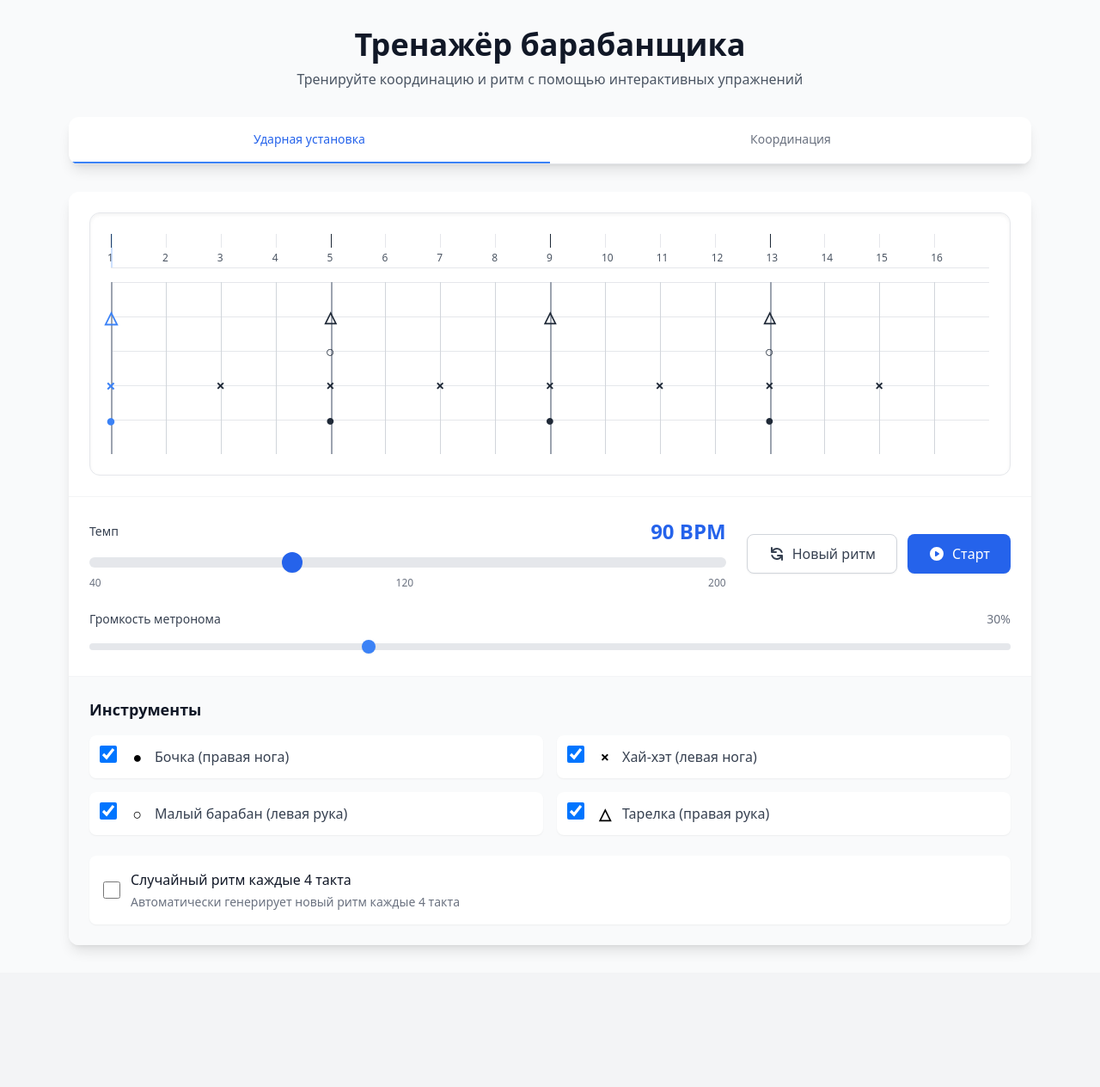
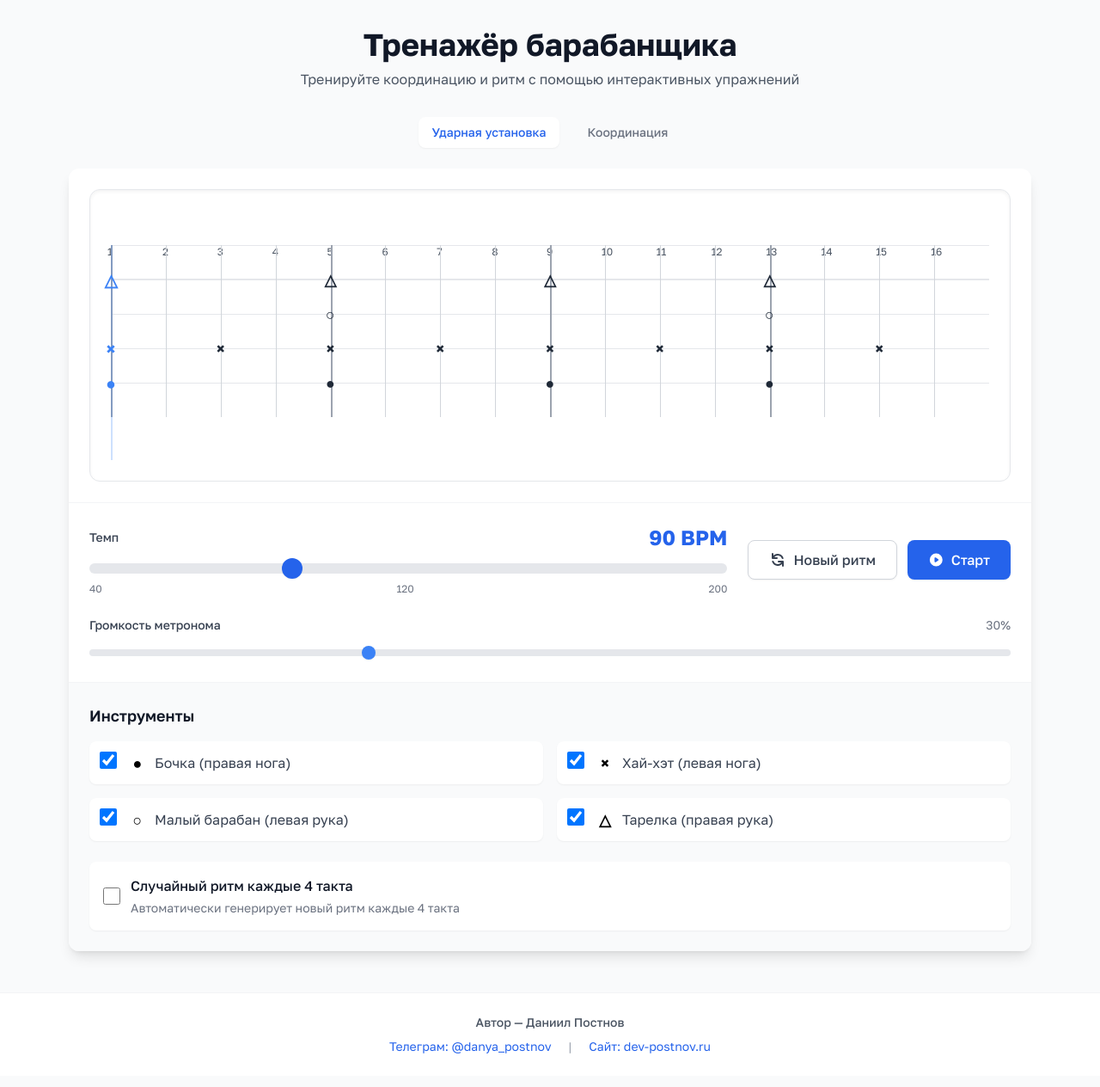
Before and after one commit to Postnov/drums-trainer, a Vue app: page / in a window 1280 px wide. Shown: the top 1264 px of the page at 86% size. Before the commit the page ends 1131 px from the top, so only its background shows below. Built offline with nearby package versions, Linux system fonts and the light colour scheme.

Commit message:
Update timeline numbers position and fix styles

```diff
--- a/src/App.vue
+++ b/src/App.vue
@@ -11,37 +11,51 @@
         </p>
       </header>
 
-      <!-- Табы для переключения режимов -->
-      <div class="bg-white rounded-xl shadow-lg overflow-hidden mb-8">
-        <div class="border-b border-gray-200">
-          <nav class="flex" aria-label="Tabs">
-            <button
-              v-for="tab in tabs"
+      <!-- Табы -->
+      <div class="mb-6">
+        <nav class="flex justify-center space-x-4" aria-label="Tabs">
+          <button v-for="tab in tabs"
                   :key="tab.id"
                   @click="switchMode(tab.id)"
+                  class="px-4 py-2 rounded-lg font-medium text-sm transition-colors duration-200"
                   :class="[
                       currentMode === tab.id
-                  ? 'border-blue-500 text-blue-600'
-                  : 'border-transparent text-gray-500 hover:text-gray-700 hover:border-gray-300',
-                'flex-1 whitespace-nowrap py-4 px-4 border-b-2 font-medium text-sm text-center'
-              ]"
-            >
+                          ? 'bg-white text-blue-600 shadow-sm'
+                          : 'text-gray-500 hover:text-gray-700 hover:bg-white/50'
+                  ]">
             {{ tab.name }}
           </button>
         </nav>
       </div>
+
+      <!-- Компоненты -->
+      <DrumTrainer v-if="currentMode === 'drums'" ref="drumTrainer" />
+      <CoordinationTrainer v-else ref="coordTrainer" />
     </div>
 
-      <!-- Компоненты -->
-      <DrumTrainer
-        v-if="currentMode === 'drums'"
-        ref="drumTrainer"
-      />
-      <CoordinationTrainer
-        v-else
-        ref="coordTrainer"
-      />
+    <!-- Контакты (вне основного контейнера) -->
+    <footer class="mt-12 py-6 bg-white border-t border-gray-100">
+      <div class="max-w-6xl mx-auto px-4">
+        <div class="text-center text-sm text-gray-600">
+          <p class="font-medium">Автор — Даниил Постнов</p>
+          <div class="mt-2 space-x-4">
+            <a href="https://t.me/danya_postnov"
+               target="_blank"
+               rel="noopener noreferrer"
+               class="text-blue-600 hover:text-blue-700 hover:underline">
+              Телеграм: @danya_postnov
+            </a>
+            <span class="text-gray-400">|</span>
+            <a href="https://dev-postnov.ru"
+               target="_blank"
+               rel="noopener noreferrer"
+               class="text-blue-600 hover:text-blue-700 hover:underline">
+              Сайт: dev-postnov.ru
+            </a>
           </div>
+        </div>
+      </div>
+    </footer>
   </div>
 </template>
 
@@ -74,7 +88,15 @@ const switchMode = (mode) => {
 </script>
 
 <style>
+@import url('https://fonts.googleapis.com/css2?family=Golos+Text:wght@400;500;600;700&display=swap');
+
 @tailwind base;
 @tailwind components;
 @tailwind utilities;
+
+@layer base {
+  html {
+    font-family: 'Golos Text', system-ui, sans-serif;
+  }
+}
 </style>
--- a/src/components/DrumTrainer.vue
+++ b/src/components/DrumTrainer.vue
@@ -4,7 +4,9 @@
         <div class="p-6">
             <div class="relative border rounded-xl p-6 bg-white shadow-inner">
                 <!-- Таймлайн с числами -->
-                <div class="relative h-10 border-b border-gray-200 mb-4">
+                <div class="relative h-[250px]">
+                    <!-- Числа сверху -->
+                    <div class="absolute top-0 left-0 right-0 h-10 border-b border-gray-200">
                         <div class="absolute inset-0 grid"
                             :style="{ gridTemplateColumns: `repeat(${BEATS_TO_SHOW}, 1fr)` }">
                             <div v-for="beat in BEATS_TO_SHOW" :key="beat" class="relative">
@@ -12,20 +14,21 @@
                                     'border-gray-800': (beat - 1) % 4 === 0,
                                     'border-gray-200': (beat - 1) % 4 !== 0
                                 }"></div>
-                            <div class="absolute top-5 text-xs text-gray-600" :style="{ left: '-4px' }">
+                                <div class="absolute top-0 text-xs text-gray-600" :style="{ left: '-4px' }">
                                     {{ beat }}
+                                </div>
                             </div>
                         </div>
                     </div>
 
                     <!-- Курсор таймлайна -->
-                    <div class="playhead absolute top-0 h-full bg-blue-500" :style="{
+                    <div class="playhead absolute top-0 h-full w-[2px] bg-blue-500" :style="{
                         left: `${(currentBeat) * (100 / BEATS_TO_SHOW)}%`,
                         opacity: isPlaying ? 0.75 : 0.25
                     }"></div>
-                </div>
 
-                <div class="relative h-[200px]">
+                    <!-- Нотный стан -->
+                    <div class="relative h-[200px] mt-10">
                         <!-- Горизонтальные линии нотного стана -->
                         <div v-for="line in 5" :key="`staff-${line}`"
                             class="absolute w-full h-[1px] bg-gray-200"
@@ -70,6 +73,7 @@
                                     </span>
                                 </div>
                             </template>
+                        </div>
                     </div>
                 </div>
             </div>
@@ -482,7 +486,7 @@ const scheduler = () => {
         scheduleNote(nextBeat, nextNoteTime.value);
 
         // Планируем визуальное обновление
-        const VISUAL_DELAY = 0.1; // Уменьшаем визуальную задержку
+        const VISUAL_DELAY = 0.0; // Уменьшаем визуальную задержку
         const visualTime = nextNoteTime.value - currentTime + VISUAL_DELAY;
 
         setTimeout(() => {
--- a/src/components/trainers/CoordinationTrainer.vue
+++ b/src/components/trainers/CoordinationTrainer.vue
@@ -4,7 +4,9 @@
         <div class="p-6">
             <div class="relative border rounded-xl p-6 bg-white shadow-inner">
                 <!-- Таймлайн с числами -->
-                <div class="relative h-10 border-b border-gray-200 mb-4">
+                <div class="relative h-[250px]">
+                    <!-- Числа сверху -->
+                    <div class="absolute top-0 left-0 right-0 h-10 border-b border-gray-200">
                         <div class="absolute inset-0 grid"
                             :style="{ gridTemplateColumns: `repeat(${BEATS_TO_SHOW}, 1fr)` }">
                             <div v-for="beat in BEATS_TO_SHOW" :key="beat" class="relative">
@@ -12,20 +14,21 @@
                                     'border-gray-800': (beat - 1) % 4 === 0,
                                     'border-gray-200': (beat - 1) % 4 !== 0
                                 }"></div>
-                            <div class="absolute top-5 text-xs text-gray-600" :style="{ left: '-4px' }">
+                                <div class="absolute top-0 text-xs text-gray-600" :style="{ left: '-4px' }">
                                     {{ beat }}
+                                </div>
                             </div>
                         </div>
                     </div>
 
                     <!-- Курсор таймлайна -->
-                    <div class="playhead absolute top-0 h-full bg-blue-500" :style="{
+                    <div class="playhead absolute top-0 h-full w-[2px] bg-blue-500" :style="{
                         left: `${(currentBeat) * (100 / BEATS_TO_SHOW)}%`,
                         opacity: isPlaying ? 0.75 : 0.25
                     }"></div>
-                </div>
 
-                <div class="relative h-[200px]">
+                    <!-- Нотный стан -->
+                    <div class="relative h-[200px] mt-10">
                         <!-- Горизонтальные линии нотного стана -->
                         <div v-for="line in 5" :key="`staff-${line}`" class="absolute w-full h-[1px] bg-gray-200"
                             :style="{ top: `${(line - 1) * 40}px` }"></div>
@@ -63,6 +66,7 @@
                                     </span>
                                 </div>
                             </template>
+                        </div>
                     </div>
                 </div>
             </div>
@@ -162,28 +166,6 @@
                             Автоматически генерирует новый ритм каждые 4 такта
                         </div>
                     </label>
-                </div>
-            </div>
-        </div>
-
-        <!-- Контакты -->
-        <div class="p-6 bg-gray-50 border-t border-gray-100">
-            <div class="text-center text-sm text-gray-600">
-                <p class="font-medium">Даниил Постнов</p>
-                <div class="mt-2 space-x-4">
-                    <a href="https://t.me/danya_postnov"
-                       target="_blank"
-                       rel="noopener noreferrer"
-                       class="text-blue-600 hover:text-blue-700 hover:underline">
-                        Телеграм: t.me/danya_postnov
-                    </a>
-                    <span class="text-gray-400">|</span>
-                    <a href="https://dev-postnov"
-                       target="_blank"
-                       rel="noopener noreferrer"
-                       class="text-blue-600 hover:text-blue-700 hover:underline">
-                        Сайт: dev-postnov
-                    </a>
                 </div>
             </div>
         </div>
@@ -493,7 +475,7 @@ const scheduler = () => {
         scheduleNote(nextBeat, nextNoteTime.value);
 
         // Время для визуальной задержки (пример)
-        const VISUAL_DELAY = 0.08;
+        const VISUAL_DELAY = 0.0;
         const visualTime = nextNoteTime.value - currentTime + VISUAL_DELAY;
 
         setTimeout(() => {
@@ -567,18 +549,28 @@ defineExpose({
 </script>
 
 <style>
+@import url('https://fonts.googleapis.com/css2?family=Golos+Text:wght@400;500;600;700&display=swap');
+
 @tailwind base;
 @tailwind components;
 @tailwind utilities;
+
+@layer base {
+    html {
+        font-family: 'Golos Text', system-ui, sans-serif;
+    }
+}
 
 @layer components {
     .btn-primary {
         @apply inline-flex items-center justify-center gap-2 px-6 py-2.5 bg-blue-600 text-white font-medium rounded-lg hover:bg-blue-700 focus:ring-0 focus:outline-none disabled:opacity-50 disabled:cursor-not-allowed disabled:hover:bg-blue-600 transition-all duration-200 shadow-sm hover:shadow;
         width: 120px;
+        font-family: 'Golos Text', system-ui, sans-serif;
     }
 
     .btn-secondary {
         @apply inline-flex items-center gap-2 px-6 py-2.5 bg-white text-gray-700 font-medium rounded-lg border border-gray-300 hover:bg-gray-50 focus:ring-0 focus:outline-none disabled:opacity-50 disabled:cursor-not-allowed disabled:hover:bg-white transition-all duration-200 shadow-sm hover:shadow;
+        font-family: 'Golos Text', system-ui, sans-serif;
     }
 
     .tempo-slider {
--- a/tailwind.config.js
+++ b/tailwind.config.js
@@ -5,7 +5,11 @@ export default {
     "./src/**/*.{vue,js,ts,jsx,tsx}",
   ],
   theme: {
-    extend: {},
+    extend: {
+      fontFamily: {
+        sans: ['Golos Text', 'system-ui', 'sans-serif'],
+      },
+    },
   },
   plugins: [],
 }
```
Lines whose indentation alone changed are shown as unchanged.
